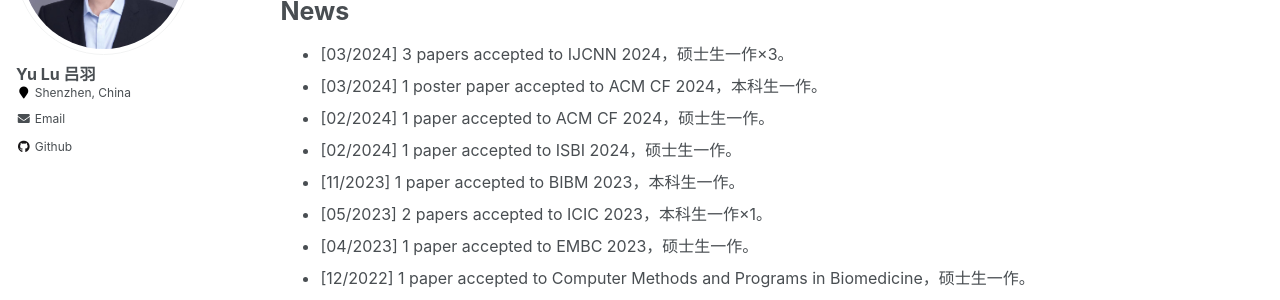
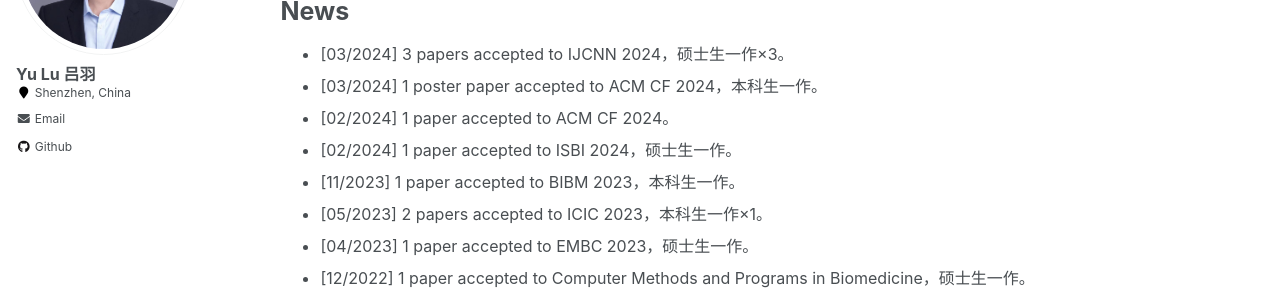
Before and after one commit to YukariUmezawa/lvyu.github.io, a Jekyll site: the page built from _pages/about.md, in a window 1280 px wide and 900 px high, scrolled down 788 px. Shown: the part 152-452 px from the top of the window. Built offline with Jekyll 4.4.1, drawn with Linux system fonts in a browser that asks for light colours.

Commit message:
Update about.md

```diff
--- a/_pages/about.md
+++ b/_pages/about.md
@@ -40,7 +40,7 @@ News
 ======
 - [03/2024] 3 papers accepted to IJCNN 2024，硕士生一作×3。
 - [03/2024] 1 poster paper accepted to ACM CF 2024，本科生一作。
-- [02/2024] 1 paper accepted to ACM CF 2024，硕士生一作。
+- [02/2024] 1 paper accepted to ACM CF 2024。
 - [02/2024] 1 paper accepted to ISBI 2024，硕士生一作。
 - [11/2023] 1 paper accepted to BIBM 2023，本科生一作。
 - [05/2023] 2 papers accepted to ICIC 2023，本科生一作×1。
```
